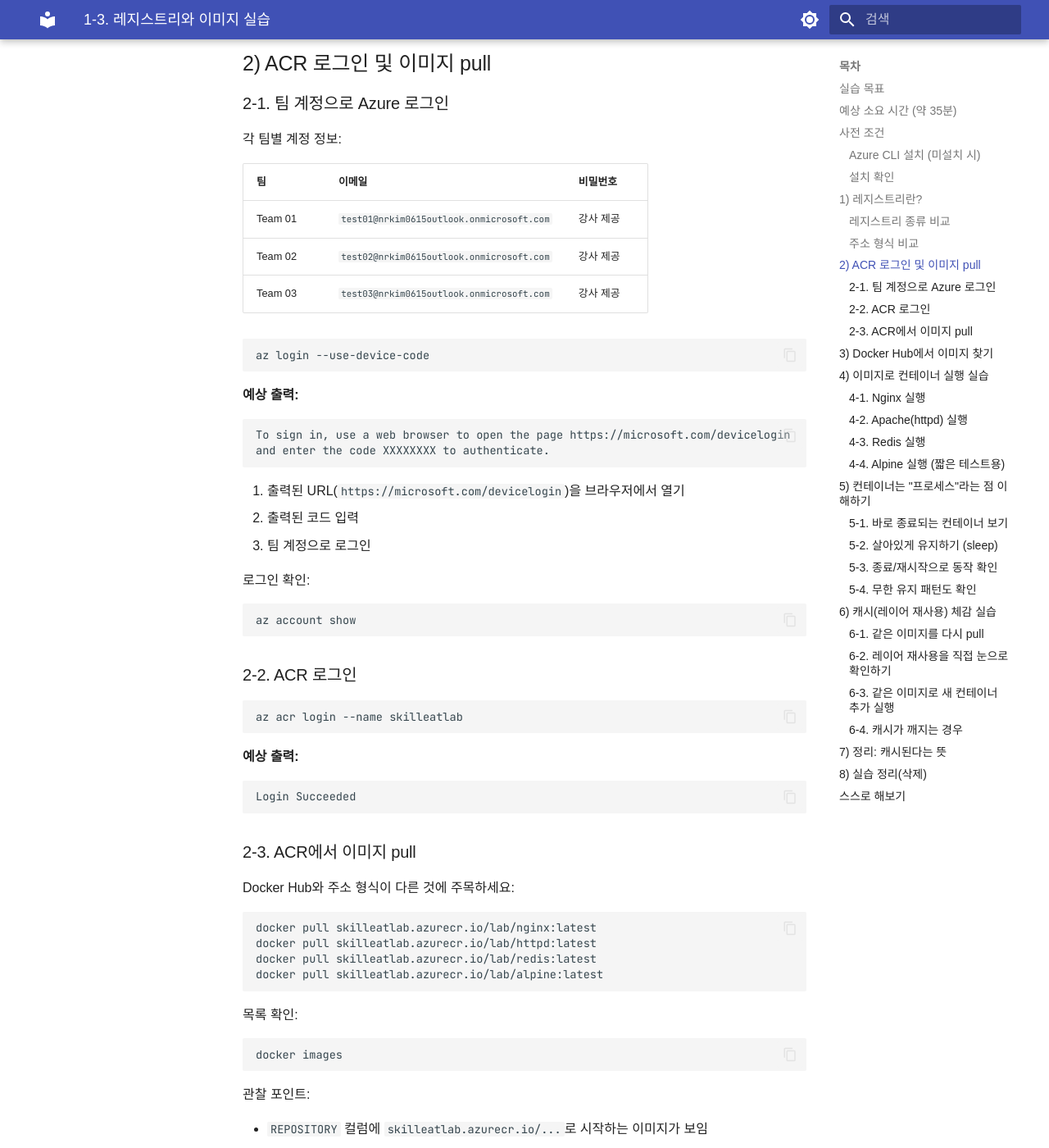
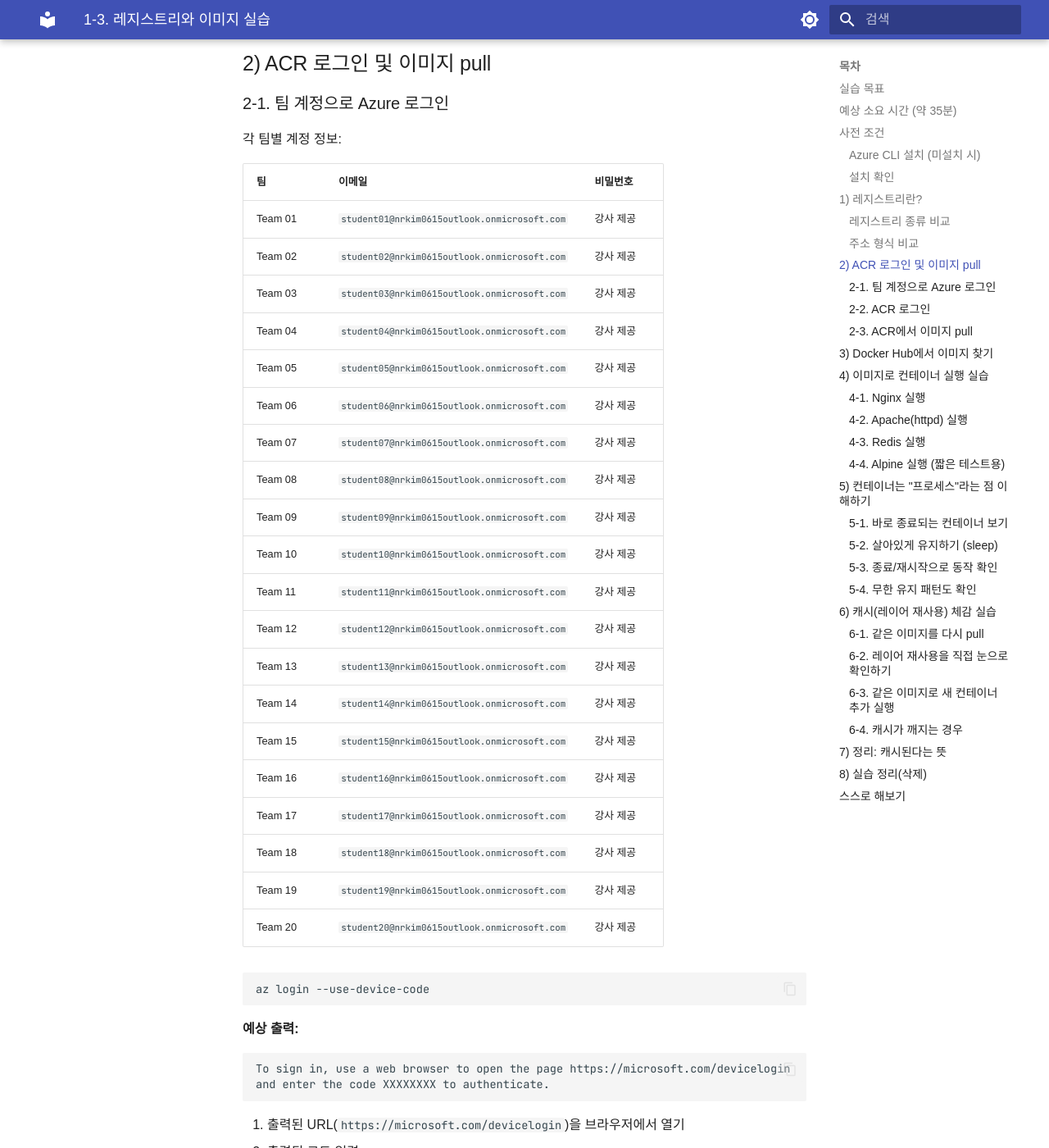
Before and after one commit to skilleat-labs/docker-k8s-labs, an MkDocs documentation site: the page built from docs/modules/module8/1-3.md, in a window 1280 px wide and 1400 px high, scrolled down 1959 px. Shown: the whole window at 82% size. Built offline with MkDocs 1.6.1 and Material for MkDocs 9.7.7, drawn with Linux system fonts in a browser that asks for light colours; some web fonts are replaced.

Commit message:
docs: 1-3 팀 계정 이메일 student01~20으로 업데이트
Co-Authored-By: Claude Sonnet 4.6 <noreply@anthropic.com>

````diff
--- a/docs/modules/module8/1-3.md
+++ b/docs/modules/module8/1-3.md
@@ -82,9 +82,26 @@ skilleatlab.azurecr.io/lab/nginx:latest
 
 | 팀 | 이메일 | 비밀번호 |
 |-----|--------|---------|
-| Team 01 | `test01@nrkim0615outlook.onmicrosoft.com` | 강사 제공 |
-| Team 02 | `test02@nrkim0615outlook.onmicrosoft.com` | 강사 제공 |
-| Team 03 | `test03@nrkim0615outlook.onmicrosoft.com` | 강사 제공 |
+| Team 01 | `student01@nrkim0615outlook.onmicrosoft.com` | 강사 제공 |
+| Team 02 | `student02@nrkim0615outlook.onmicrosoft.com` | 강사 제공 |
+| Team 03 | `student03@nrkim0615outlook.onmicrosoft.com` | 강사 제공 |
+| Team 04 | `student04@nrkim0615outlook.onmicrosoft.com` | 강사 제공 |
+| Team 05 | `student05@nrkim0615outlook.onmicrosoft.com` | 강사 제공 |
+| Team 06 | `student06@nrkim0615outlook.onmicrosoft.com` | 강사 제공 |
+| Team 07 | `student07@nrkim0615outlook.onmicrosoft.com` | 강사 제공 |
+| Team 08 | `student08@nrkim0615outlook.onmicrosoft.com` | 강사 제공 |
+| Team 09 | `student09@nrkim0615outlook.onmicrosoft.com` | 강사 제공 |
+| Team 10 | `student10@nrkim0615outlook.onmicrosoft.com` | 강사 제공 |
+| Team 11 | `student11@nrkim0615outlook.onmicrosoft.com` | 강사 제공 |
+| Team 12 | `student12@nrkim0615outlook.onmicrosoft.com` | 강사 제공 |
+| Team 13 | `student13@nrkim0615outlook.onmicrosoft.com` | 강사 제공 |
+| Team 14 | `student14@nrkim0615outlook.onmicrosoft.com` | 강사 제공 |
+| Team 15 | `student15@nrkim0615outlook.onmicrosoft.com` | 강사 제공 |
+| Team 16 | `student16@nrkim0615outlook.onmicrosoft.com` | 강사 제공 |
+| Team 17 | `student17@nrkim0615outlook.onmicrosoft.com` | 강사 제공 |
+| Team 18 | `student18@nrkim0615outlook.onmicrosoft.com` | 강사 제공 |
+| Team 19 | `student19@nrkim0615outlook.onmicrosoft.com` | 강사 제공 |
+| Team 20 | `student20@nrkim0615outlook.onmicrosoft.com` | 강사 제공 |
 
 ```bash
 az login --use-device-code
````
